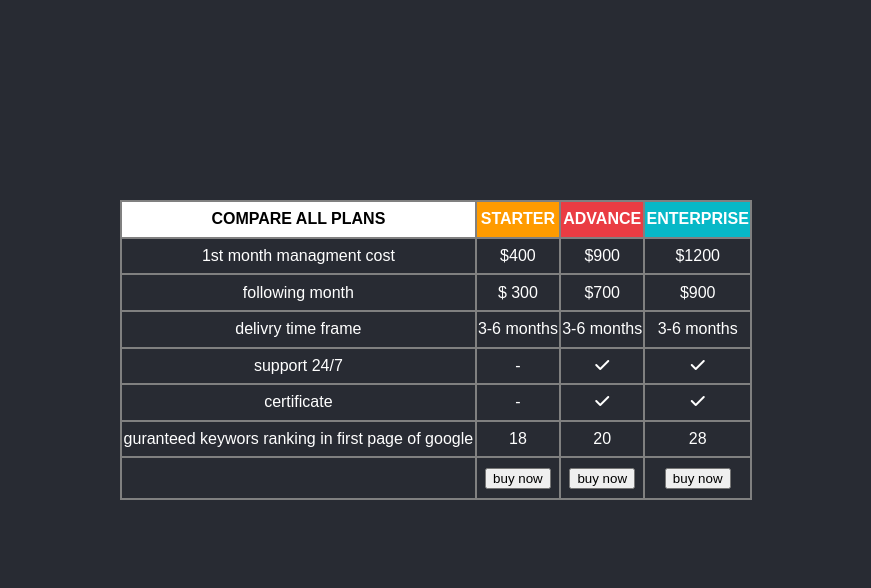
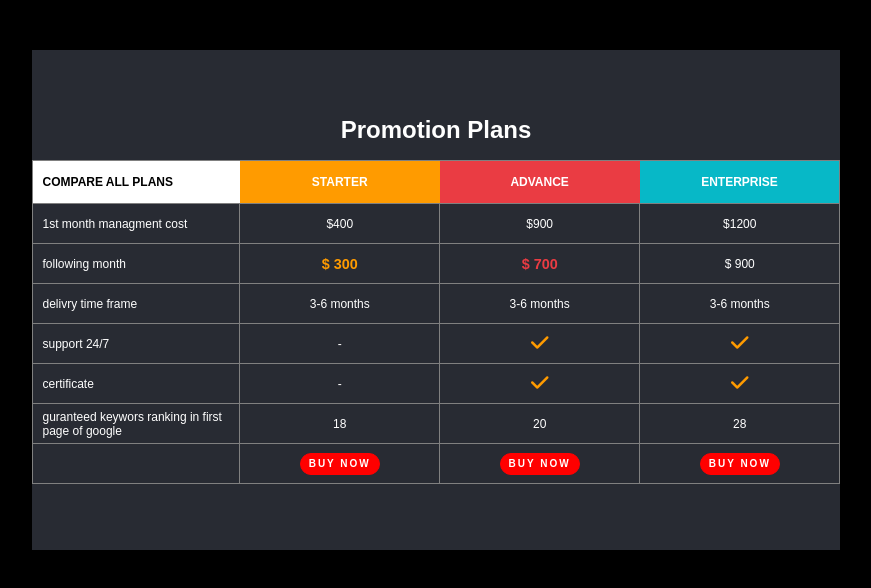
Before and after one commit to Waqarghori/css-foam, a plain HTML site: page index.html in a window 1280 px wide. Shown: the whole page, without its empty margins (204-1075 px from the left). Drawn offline with Linux system fonts and the light colour scheme.

Commit message:
update css

```diff
--- a/index.html
+++ b/index.html
@@ -8,7 +8,10 @@
     <title>Document</title>
 </head>
 <body>
-
+      <div class="box">
+        <div class="heading">
+            <h1>Promotion Plans</h1>
+        </div>
     <table>
         <tr>
             <th class="th1">compare all plans</th>
@@ -17,47 +20,48 @@
             <th class="th4">enterprise</th>
         </tr>
         <tr>
-            <td>1st month managment cost</td>
-            <td>$400</td>
+            <td  class="fst-clm">1st month managment cost</td>
+            <td >$400</td>
             <td>$900</td>
             <td>$1200</td>
         </tr>
         <tr>
-            <td>following month</td>
-            <td>$ 300</td>
-            <td>$700</td>
-            <td>$900</td>
+            <td class="fst-clm">following month</td>
+            <td class="fm2">$ 300</td>
+            <td class="fm3">$ 700</td>
+            <td class="fm4">$ 900</td>
         </tr>
         <tr>
-            <td>delivry time frame</td>
+            <td  class="fst-clm">delivry time frame</td>
             <td>3-6 months</td>
             <td>3-6 months</td>
             <td>3-6 months</td>
         </tr>
         <tr>
-            <td>support 24/7</td>
+            <td class="fst-clm">support 24/7</td>
             <td>-</td>
-            <td><i class="fa-solid fa-check"></i></td>
-            <td><i class="fa-solid fa-check"></i></td>
+            <td class="checks"><i class="fa-solid fa-check"></i></td>
+            <td class="checks"><i class="fa-solid fa-check"></i></td>
         </tr>
         <tr>
-            <td>certificate</td>
+            <td class="fst-clm">certificate</td>
             <td>-</td>
-            <td><i class="fa-solid fa-check"></i></td>
-            <td><i class="fa-solid fa-check"></i></td>
+            <td class="checks"><i class="fa-solid fa-check"></i></td>
+            <td class="checks"><i class="fa-solid fa-check"></i></td>
         </tr>
         <tr>
-            <td>guranteed keywors ranking in first page of google</td>
+            <td class="fst-clm">guranteed keywors ranking in first page of google</td>
             <td>18</td>
             <td>20</td>
             <td>28</td>
         </tr>
         <tr>
-            <td></td>
-            <td><button>buy now</button></td>
-            <td><button>buy now</button></td>
-            <td><button>buy now</button></td>
+            <td class="fst-clm, btn-box"></td>
+            <td class="btn-box"><button>buy now</button></td>
+            <td class="btn-box"><button>buy now</button></td>
+            <td class="btn-box"><button>buy now</button></td>
 
     </table>
+</div>
 </body>
 </html>
--- a/style.css
+++ b/style.css
@@ -1,34 +1,139 @@
 body {
-    background-color: #282b33;
+    background-color: black;
     color: white;
     font-family: Arial, Helvetica, sans-serif;
+    font-size: 12px;
 }
-
+.box {
+    background-color: #282b33;
+    width: 64%;
+    height:500px;
+    margin:  auto;
+    margin-top: 50px;
+}
+.heading {
+    text-align: center;
+    padding-top: 50px;
+}
 table {
     text-align: center;
+    border: 0px 1px 1px 1px  solid gray;
+    /* border-spacing: 0px; */
+    margin: auto;
+    /* padding-top: 0px; */
+}
+table,th,td {
+    border-collapse: collapse;
+}
+tr,td {
     border: 1px solid gray;
-    border-spacing: 0px;
-    width: 50%;
-    height: 300px;
-    margin: 200px auto;
-}
-tr,td,th {
-    border: 1px solid gray;
+    bor
 
 }
 th {
     text-transform: uppercase;
 }
+th,tr {
+    width: 210px;
+    height: 40px;
+}
+.fst-clm {
+    text-align: left;
+    padding-left: 10px;
+}
 .th1 {
     background-color: white;
     color: black;
+    text-align: left;
+    padding-left: 10px;
 }
+
 .th2 {
     background-color: #FF9B00;
 }
+
 .th3 {
     background-color: #EA3C43;
 }
 .th4 {
     background-color: #07B8C7;
 }
+
+.fm2 {
+    color:#FF9B00;
+    font-size: larger;
+    font-weight: bold;
+}
+.fm2:hover {
+    background-color: #FF9B00;
+    color: white;
+}
+
+.fm3 {
+    color:#EA3C43;
+    font-size: larger;
+    font-weight: bold;
+}
+.fm3:hover {
+    background-color: #EA3C43;
+    color: white;
+}
+
+.fm4:hover {
+    color: #07B8C7;
+    font-size: larger;
+    font-weight: bold;
+}
+.fm4:hover {
+    background-color: #07B8C7;
+    color: white;
+}
+
+.checks {
+    color:#FF9B00;
+    font-size: larger;
+    font-size: 20px;
+    font-weight: bold;
+}
+.checks:hover {
+    color: #FF9B00;
+    font-size: 25px;
+}
+
+button {
+    border: 1px solid red;
+    color: white;
+    background-color: red;
+    width: 80px;
+    height: 22px;
+    border-radius: 25px;
+    font-size: 10px;
+    text-transform: uppercase;
+    font-weight: bold;
+    letter-spacing: 2px;
+}
+button:hover {
+    transform: scale(1.2);
+    transition: .4s;
+    cursor: pointer;
+}
+button:active {
+    background-color: rgb(118, 7, 7);
+    border: 1px solid rgb(118, 7, 7);
+    transition: 0s;
+}
+
+td:hover {
+    background-color: white;
+    color: gray;
+    font-size: larger;
+    transform: scale(1.1);
+    transition: .4s;
+    border-radius: 5px;
+}
+
+.btn-box:hover {
+    background-color:#282b33;
+    transform: none;
+    border-radius: 0px;
+}
```
